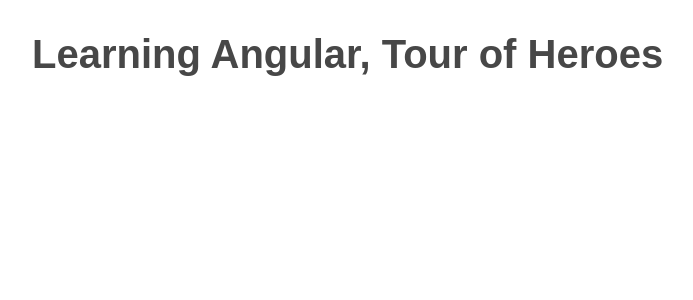
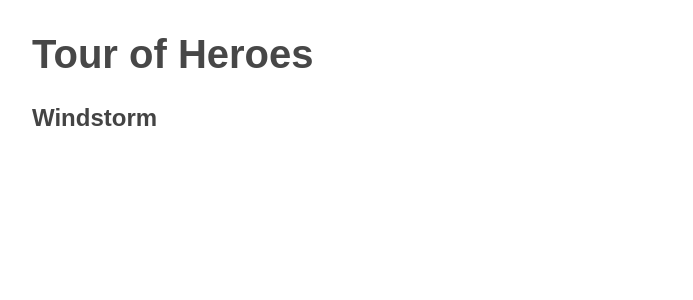
Before and after one commit to DeltaGamingCH/learning-angular, an Angular app: page / in a window 1280 px wide. Shown: the top 300 px of the page, without its empty margins (0-693 px from the left). Built offline with nearby package versions, Linux system fonts and the light colour scheme.

Commit message:
feat(heroes): add heroes component, import heroes component in app-root

```diff
--- a/src/app/app.component.html
+++ b/src/app/app.component.html
@@ -1 +1,2 @@
 <h1>{{title}}</h1>
+<app-heroes></app-heroes>
--- a/src/app/app.component.ts
+++ b/src/app/app.component.ts
@@ -1,12 +1,14 @@
 import { Component } from "@angular/core";
+import { HeroesComponent } from "./heroes/heroes.component";
 
 @Component({
   standalone: true,
   selector: 'app-root',
   templateUrl: './app.component.html',
   styleUrls: ['./app.component.css'],
+  imports: [HeroesComponent],
 })
 
 export class AppComponent {
-  title = 'Learning Angular, Tour of Heroes';
+  title = 'Tour of Heroes';
 }
--- /dev/null
+++ b/src/app/heroes/heroes.component.html
@@ -0,0 +1 @@
+<h2>{{hero}}</h2>
--- /dev/null
+++ b/src/app/heroes/heroes.component.ts
@@ -0,0 +1,11 @@
+import { Component } from '@angular/core';
+
+@Component({
+  selector: 'app-heroes',
+  templateUrl: './heroes.component.html',
+  styleUrl: './heroes.component.css',
+  standalone: true
+})
+export class HeroesComponent {
+  hero = 'Windstorm';
+}
```
Also changed, not shown: src/app/heroes/heroes.component.css (added), 1 other file (tests, documents, lock files or other folders).
